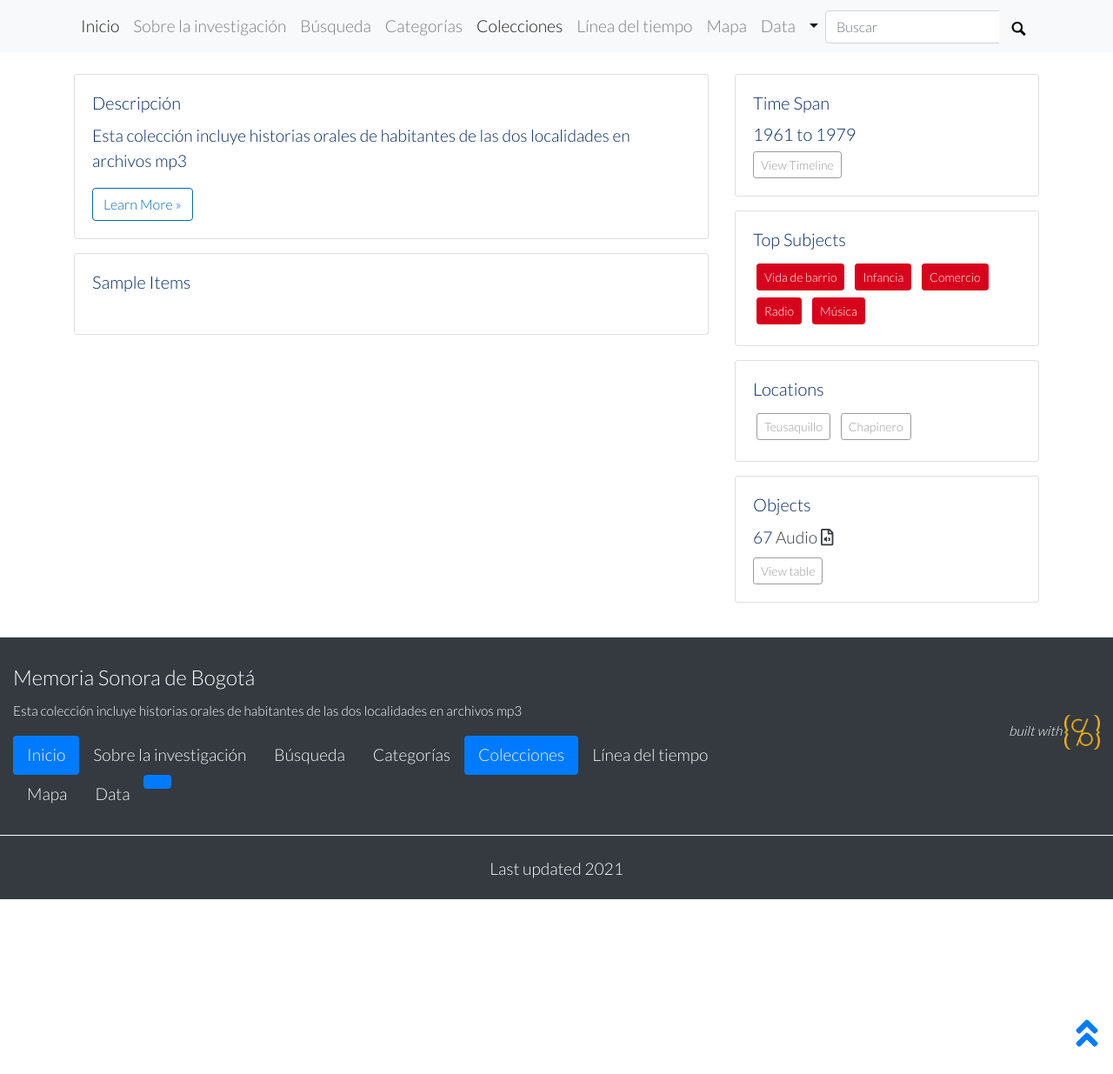
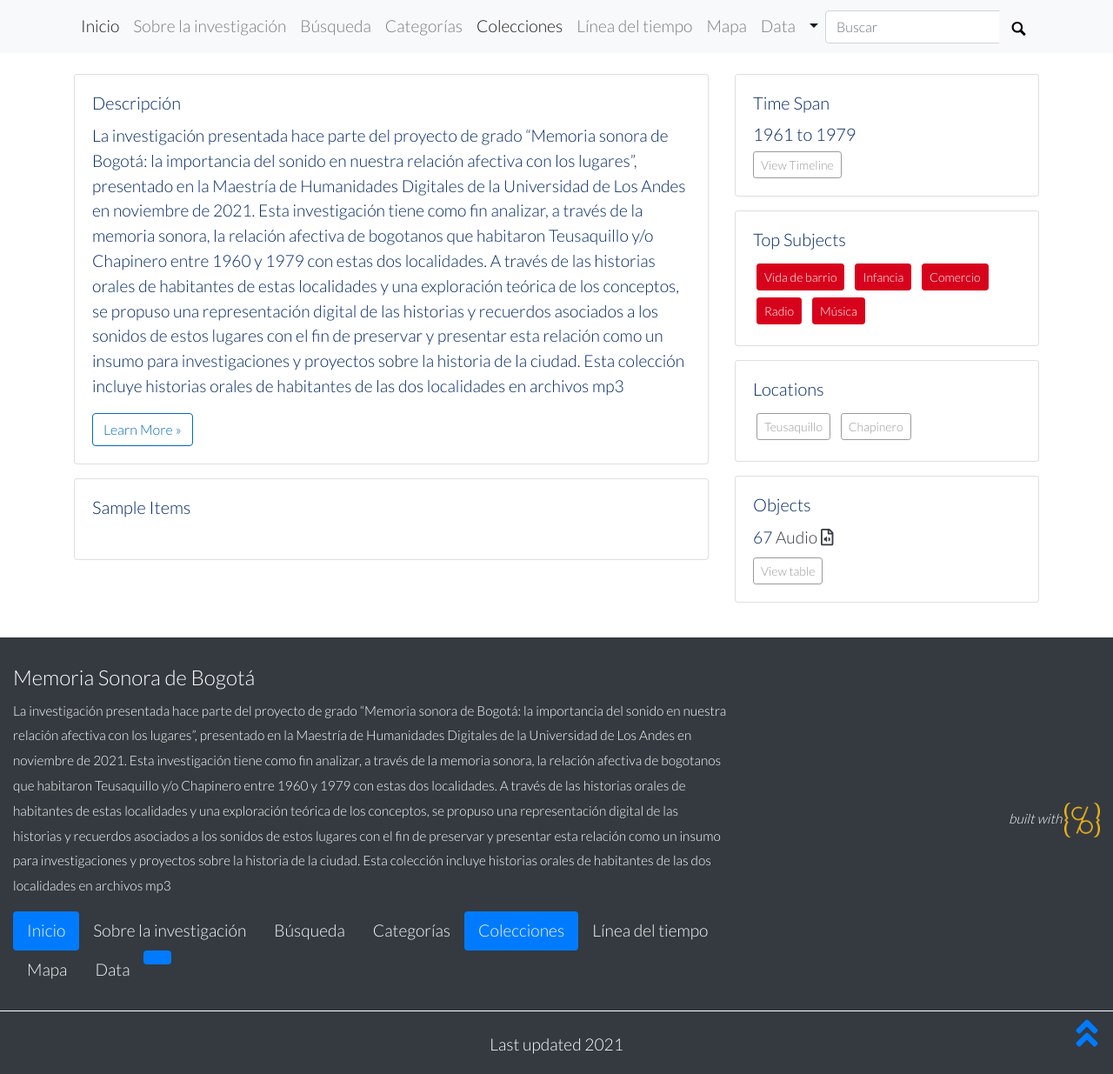
Before and after one commit to lparisb/memoriasonorabogota, a Jekyll site: the page built from index.md, in a window 1280 px wide and 1400 px high, scrolled down 538 px. Shown: the part 165-1400 px from the top of the window at 87% size. Built offline with Jekyll 4.4.1, drawn with Linux system fonts in a browser that asks for light colours; before the commit the page ends 1737 px from its top, so only the background shows below that.

Commit message:
Añadí descripción

```diff
--- a/_config.yml
+++ b/_config.yml
@@ -25,7 +25,8 @@ title: Memoria Sonora de Bogotá
 tagline: Teusaquillo y Chapinero en las décadas de 1960 y 1970
 # description appears in meta tags and other locations
 # this description might appear in search result lists, keep around 160 characters max
-description: "Esta colección incluye historias orales de habitantes de las dos localidades en archivos mp3"
+description: "La investigación presentada hace parte del proyecto de grado “Memoria sonora de Bogotá: la importancia del sonido en nuestra relación afectiva con los lugares”, presentado en la Maestría de Humanidades Digitales de la Universidad de Los Andes en noviembre de 2021.
+Esta investigación tiene como fin analizar, a través de la memoria sonora, la relación afectiva de bogotanos que habitaron Teusaquillo y/o Chapinero entre 1960 y 1979 con estas dos localidades. A través de las historias orales de habitantes de estas localidades y una exploración teórica de los conceptos, se propuso una representación digital de las historias y recuerdos asociados a los sonidos de estos lugares con el fin de preservar y presentar esta relación como un insumo para investigaciones y proyectos sobre la historia de la ciudad. Esta colección incluye historias orales de habitantes de las dos localidades en archivos mp3"
 # creator of the digital collection, to appear in meta tags; we typically use our GitHub usernames but feel free to just use your name
 author: Liliana París Borda
 
```
